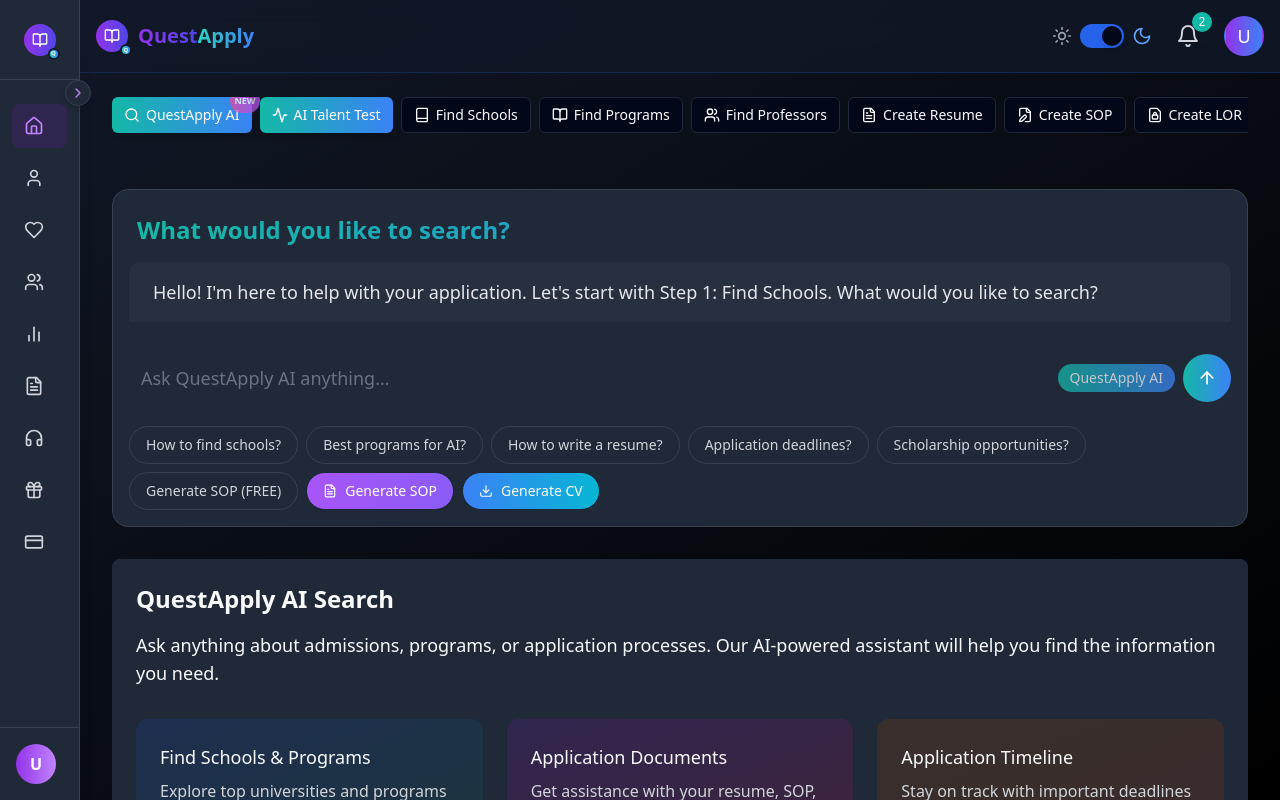
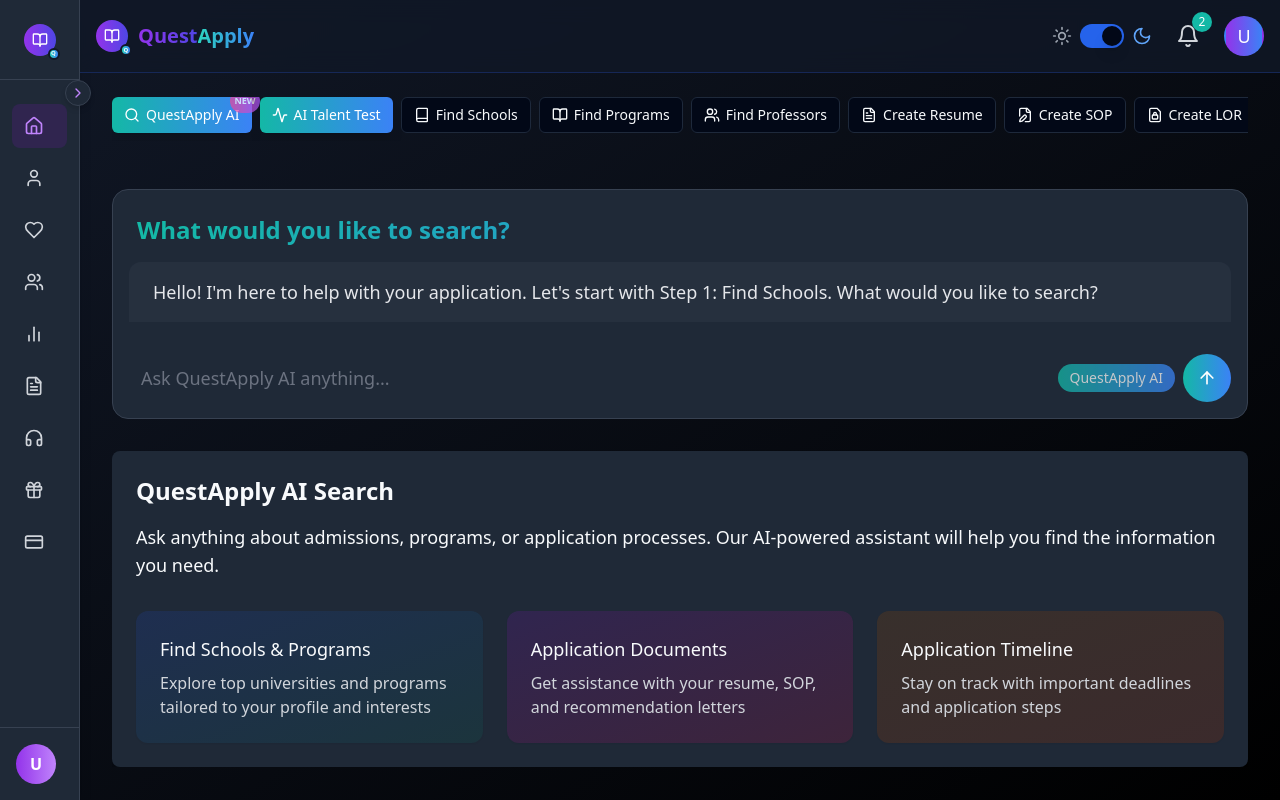
Before and after one commit to Questapply/questapply-ai-dashboard, a React (Vite) app: page /dashboard in a window 1280 px wide. Built offline with nearby package versions, Linux system fonts and the light colour scheme.

Commit message:
Fix: Update Find Schools section
- Removed buttons from the chatbot box.
- Updated the placeholder text in the search input.
- Applied border styles from chatbot filter buttons to main filter buttons.

```diff
--- a/src/components/dashboard/ChatBox.tsx
+++ b/src/components/dashboard/ChatBox.tsx
@@ -1,12 +1,10 @@
 
 import { useState, useEffect } from "react";
-import { ArrowUp, Search, FileText, Download } from "lucide-react";
+import { ArrowUp, Search } from "lucide-react";
 import { motion, AnimatePresence } from "framer-motion";
 import { FilterOption } from "@/utils/FilterUtils";
 import ConversationalDocumentGenerator from "@/components/generation/ConversationalDocumentGenerator";
-import { Card } from "@/components/ui/card";
 import { ScrollArea } from "@/components/ui/scroll-area";
-import { Avatar } from "@/components/ui/avatar";
 
 interface ChatBoxProps {
   searchQuery: string;
@@ -19,23 +17,6 @@ interface ChatBoxProps {
 interface QuickQuestion {
   id: string;
   text: string;
-}
-
-interface School {
-  id: number;
-  name: string;
-  ranking: string;
-  location: string;
-  icon: React.ReactNode;
-}
-
-interface Professor {
-  id: number;
-  name: string;
-  university: string;
-  expertise: string;
-  initial: string;
-  imgUrl: string;
 }
 
 const ChatBox = ({
@@ -51,15 +32,6 @@ const ChatBox = ({
   const [activeGenerator, setActiveGenerator] = useState<"sop" | "cv" | null>(null);
 
   const welcomeMessage = "Hello! I'm here to help with your application. Let's start with Step 1: Find Schools. What would you like to search?";
-
-  const quickQuestions: QuickQuestion[] = [
-    { id: "q1", text: "How to find schools?" },
-    { id: "q2", text: "Best programs for AI?" },
-    { id: "q3", text: "How to write a resume?" },
-    { id: "q4", text: "Application deadlines?" },
-    { id: "q5", text: "Scholarship opportunities?" },
-    { id: "q6", text: "Generate SOP (FREE)" }
-  ];
 
   useEffect(() => {
     if (isQuestApplyAI) {
@@ -78,23 +50,10 @@ const ChatBox = ({
     }
   }, [isQuestApplyAI]);
 
-  const handleQuickQuestionClick = (question: string) => {
-    setSearchQuery(question);
-    // In a real app, you might want to trigger a submission here
-  };
-
   const handleSubmit = (e: React.FormEvent) => {
     e.preventDefault();
     console.log("Search query:", searchQuery);
     // Handle search logic here
-  };
-
-  const handleGenerateSOP = () => {
-    setActiveGenerator("sop");
-  };
-
-  const handleGenerateCV = () => {
-    setActiveGenerator("cv");
   };
 
   const closeGenerator = () => {
@@ -153,7 +112,7 @@ const ChatBox = ({
               className={`flex-grow ml-3 outline-none bg-transparent text-lg ${
                 isDarkMode ? "text-gray-200 placeholder-gray-500" : "text-gray-800 placeholder-gray-400"
               }`}
-              placeholder={isQuestApplyAI ? "Ask QuestApply AI anything..." : "Search or ask for guidance..."}
+              placeholder={isQuestApplyAI ? "Ask QuestApply AI anything..." : "Search for Schools.."}
               value={searchQuery}
               onChange={(e) => setSearchQuery(e.target.value)}
               onFocus={() => setIsFocused(true)}
@@ -171,50 +130,6 @@ const ChatBox = ({
               <ArrowUp className="w-5 h-5" />
             </button>
           </div>
-
-          {/* Quick Questions and Generation Buttons */}
-          {isQuestApplyAI && (
-            <div className="px-4 pb-4">
-              <div className="flex flex-wrap gap-2 mt-2">
-                {quickQuestions.map((question) => (
-                  <motion.button
-                    key={question.id}
-                    whileHover={{ scale: 1.03 }}
-                    whileTap={{ scale: 0.97 }}
-                    onClick={() => handleQuickQuestionClick(question.text)}
-                    className={`px-4 py-2 rounded-full text-sm border ${
-                      isDarkMode
-                        ? "bg-gray-800 border-gray-700 text-gray-300 hover:bg-teal-900/20 hover:border-teal-700"
-                        : "bg-white border-gray-200 text-gray-700 hover:bg-teal-50 hover:border-teal-200"
-                    } transition-all duration-300 hover:shadow-sm`}
-                  >
-                    {question.text}
-                  </motion.button>
-                ))}
-
-                {/* Document Generation Buttons */}
-                <motion.button
-                  whileHover={{ scale: 1.03 }}
-                  whileTap={{ scale: 0.97 }}
-                  onClick={handleGenerateSOP}
-                  className={`px-4 py-2 rounded-full text-sm border flex items-center gap-1 bg-gradient-to-r from-purple-500 to-violet-500 text-white shadow-sm hover:shadow-md hover:from-purple-600 hover:to-violet-600`}
-                >
-                  <FileText className="h-3.5 w-3.5 mr-1" />
-                  Generate SOP
-                </motion.button>
-
-                <motion.button
-                  whileHover={{ scale: 1.03 }}
-                  whileTap={{ scale: 0.97 }}
-                  onClick={handleGenerateCV}
-                  className={`px-4 py-2 rounded-full text-sm border flex items-center gap-1 bg-gradient-to-r from-blue-500 to-cyan-500 text-white shadow-sm hover:shadow-md hover:from-blue-600 hover:to-cyan-600`}
-                >
-                  <Download className="h-3.5 w-3.5 mr-1" />
-                  Generate CV
-                </motion.button>
-              </div>
-            </div>
-          )}
 
           {/* Filter Options Inside the Chat Box */}
           {filterOptions && (
@@ -253,17 +168,17 @@ const ChatBox = ({
             <div className={`cursor-pointer p-2 ${
               isDarkMode ? "hover:bg-teal-900/20 text-gray-300" : "hover:bg-teal-50 text-gray-700"
             } rounded-md transition-colors duration-200`}>
-              How to improve my application?
+              Which top universities in the US match my profile?
             </div>
             <div className={`cursor-pointer p-2 ${
               isDarkMode ? "hover:bg-teal-900/20 text-gray-300" : "hover:bg-teal-50 text-gray-700"
             } rounded-md transition-colors duration-200`}>
-              Top schools for Computer Science
+              What are the best universities in Canada for my field?
             </div>
             <div className={`cursor-pointer p-2 ${
               isDarkMode ? "hover:bg-teal-900/20 text-gray-300" : "hover:bg-teal-50 text-gray-700"
             } rounded-md transition-colors duration-200`}>
-              Resume writing tips for PhD applications
+              Which top UK universities suit my academic goals?
             </div>
           </div>
         </div>
--- a/src/components/dashboard/filters/FilterDropdown.tsx
+++ b/src/components/dashboard/filters/FilterDropdown.tsx
@@ -17,6 +17,7 @@ interface FilterDropdownProps {
   onSelect: (value: string) => void;
   selectedValue?: string;
   className?: string;
+  buttonClassName?: string;
 }
 
 const FilterDropdown = ({
@@ -25,7 +26,8 @@ const FilterDropdown = ({
   options,
   onSelect,
   selectedValue,
-  className
+  className,
+  buttonClassName
 }: FilterDropdownProps) => {
   const [isOpen, setIsOpen] = useState(false);
 
@@ -66,12 +68,13 @@ const FilterDropdown = ({
         <motion.button
           whileHover={{ y: -3 }}
           className={cn(
-            "flex items-center gap-2 px-4 py-2 rounded-full text-sm",
-            "bg-gray-100 dark:bg-gray-800 text-gray-700 dark:text-gray-300",
-            "hover:bg-purple-100 dark:hover:bg-purple-900/30 hover:shadow-sm",
+            "flex items-center gap-2 px-4 py-2 rounded-full text-sm border",
+            "bg-gray-100 dark:bg-gray-800 border-gray-200 dark:border-gray-700 text-gray-700 dark:text-gray-300",
+            "hover:bg-purple-100 dark:hover:bg-purple-900/30 hover:border-purple-200 dark:hover:border-purple-700 hover:shadow-sm",
             "transition-all duration-300 ease-in-out focus:outline-none",
-            selectedValue && "bg-purple-100 dark:bg-purple-900/30 text-purple-600 dark:text-purple-400",
-            className
+            selectedValue && "bg-purple-100 dark:bg-purple-900/30 text-purple-600 dark:text-purple-400 border-purple-200 dark:border-purple-700",
+            className,
+            buttonClassName
           )}
           aria-label={`Filter by ${label}`}
         >
--- a/src/components/dashboard/sections/find-schools/SchoolFilters.tsx
+++ b/src/components/dashboard/sections/find-schools/SchoolFilters.tsx
@@ -42,13 +42,13 @@ const SchoolFilters = ({ activeFilters, toggleFilter }: SchoolFiltersProps) => {
           <motion.button
             key={filter.id}
             className={`
-              flex items-center gap-2 px-4 py-2 rounded-full text-sm
+              flex items-center gap-2 px-4 py-2 rounded-full text-sm border
               ${
                 activeFilters.includes(filter.id)
-                  ? "bg-purple-600 text-white shadow-md shadow-purple-500/20"
-                  : "bg-gray-100 dark:bg-gray-800 text-gray-700 dark:text-gray-300 hover:bg-purple-100 dark:hover:bg-purple-900/30 hover:shadow-sm"
+                  ? "bg-purple-600 border-purple-700 text-white shadow-md shadow-purple-500/20"
+                  : "bg-gray-100 dark:bg-gray-800 border-gray-200 dark:border-gray-700 text-gray-700 dark:text-gray-300 hover:bg-purple-100 dark:hover:bg-purple-900/30 hover:border-purple-200 dark:hover:border-purple-700 hover:shadow-sm"
               }
-              transition-all duration-300 ease-in-out
+              transition-all duration-300 ease-in-out transform hover:-translate-y-0.5
             `}
             onClick={() => toggleFilter(filter.id)}
             initial={{ opacity: 0, scale: 0.9 }}
```
